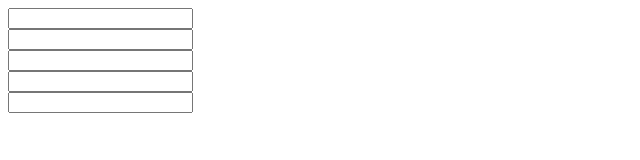
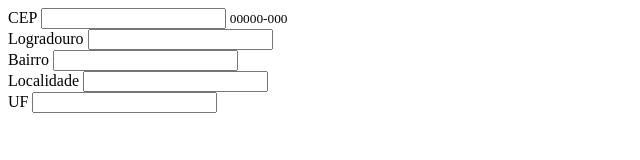
Before and after one commit to CarlosEduardoBastos/consultando-CEP, a website: page index.html in a window 1280 px wide. Shown: the whole page, without its empty margins (0-640 px from the left). Drawn offline with Linux system fonts and the light colour scheme.

Commit message:
concluindo o html

```diff
--- a/index.html
+++ b/index.html
@@ -10,31 +10,32 @@
     <main class="conteudo"><!--conteudo-->
         <form>
             <div class="form-grup">
-                <label for=""></label>
-                <input type="text" class="form-control">
+                <label for="cep">CEP</label>
+                <input type="text" class="form-control" id="cep">
+                <small>00000-000</small>
+            </div>
+            <div class="form-grup">
+                <label for="logradouro">Logradouro</label>
+                <input type="text" class="form-control" id="logradouro">
                 <small></small>
             </div>
             <div class="form-grup">
-                <label for=""></label>
-                <input type="text" class="form-control">
+                <label for="bairro">Bairro</label>
+                <input type="text" class="form-control" id="bairro">
                 <small></small>
             </div>
             <div class="form-grup">
-                <label for=""></label>
-                <input type="text" class="form-control">
+                <label for="localidade">Localidade</label>
+                <input type="text" class="form-control" id="localidade">
                 <small></small>
             </div>
             <div class="form-grup">
-                <label for=""></label>
-                <input type="text" class="form-control">
-                <small></small>
-            </div>
-            <div class="form-grup">
-                <label for=""></label>
-                <input type="text" class="form-control">
+                <label for="uf">UF</label>
+                <input type="text" class="form-control" id="uf">
                 <small></small>
             </div>
         </form>
     </main>
+    <script src="src/js/main.js"></script>
 </body>
 </html>
```
